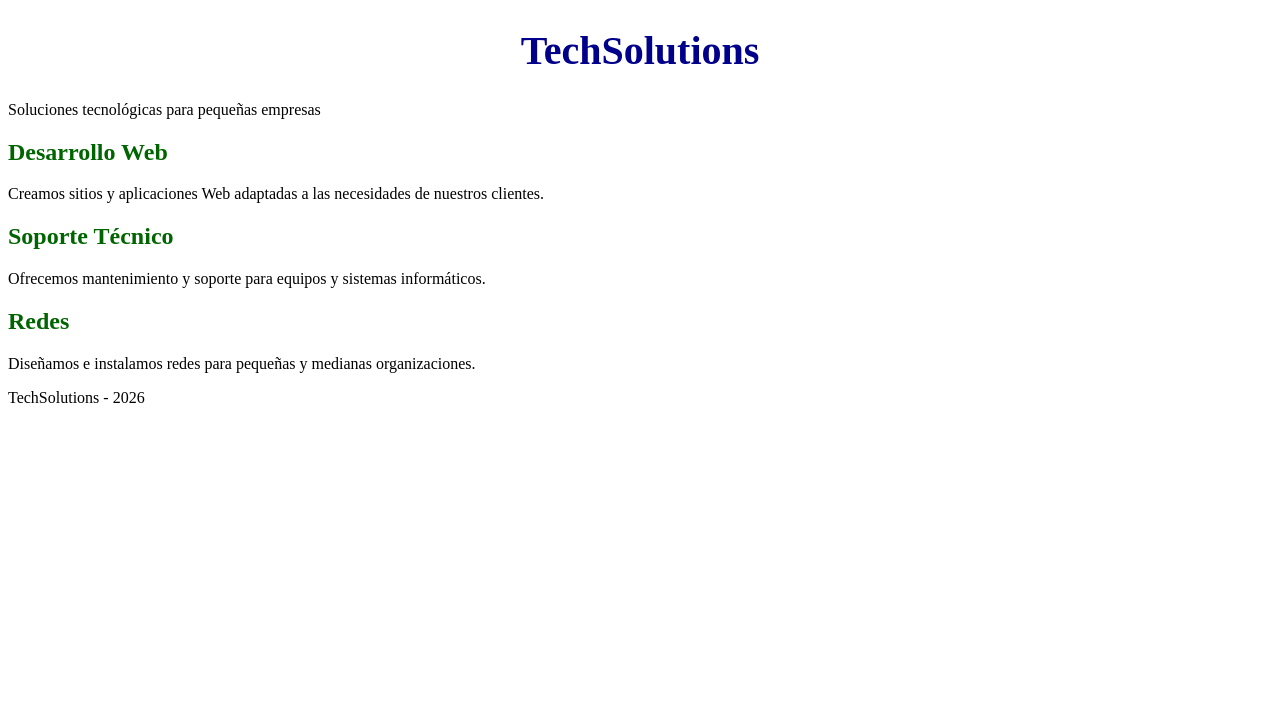
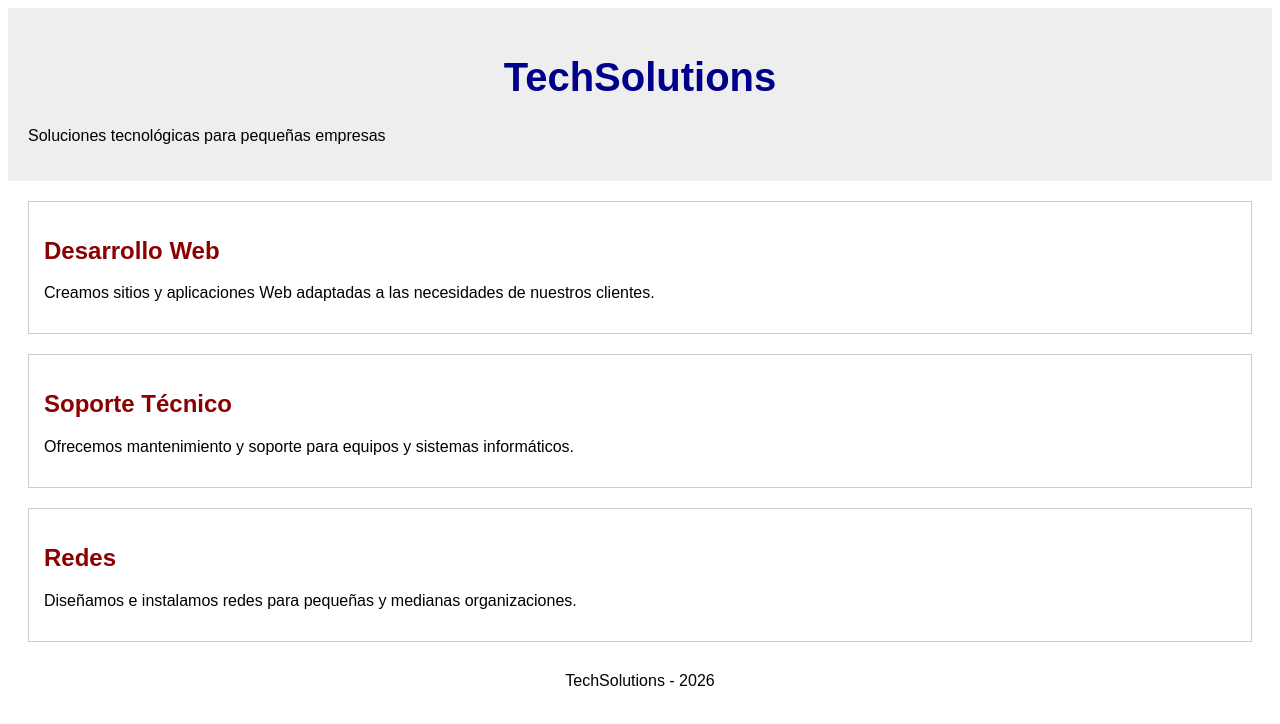
Before and after one commit to LeonardoEspHdez/LaboratorioCSS_inline_interno_externo, a plain HTML site: page index.html in a window 1280 px wide. Drawn offline with Linux system fonts and the light colour scheme.

Commit message:
Parte B - CSS interno

```diff
--- a/index.html
+++ b/index.html
@@ -5,29 +5,59 @@
     <meta charset="UTF-8">
     <meta name="viewport" content="width=device-width, initial-scale=1.0">
     <title>Servicios Tecnológicos</title>
+    <style>
+        body {
+            font-family: Arial, sans-serif;
+        }
+
+        h1 {
+            color: darkblue;
+            text-align: center;
+            font-size: 40px;
+        }
+
+        h2 {
+            color: darkred;
+        }
+
+        header {
+            background-color: #eeeeee;
+            padding: 20px;
+        }
+
+        section {
+            border: 1px solid #cccccc;
+            margin: 20px;
+            padding: 15px;
+        }
+
+        footer {
+            text-align: center;
+            margin-top: 30px;
+        }
+    </style>
+
 </head>
 
 <body>
     <header>
-        <h1 style="color: darkblue; font-size: 40px; text-align: center;">
-            TechSolutions
-        </h1>
+        <h1>TechSolutions</h1>
         <p>Soluciones tecnológicas para pequeñas empresas</p>
     </header>
 
     <main>
         <section>
-            <h2 style="color: darkgreen;">Desarrollo Web</h2>
+            <h2>Desarrollo Web</h2>
             <p>Creamos sitios y aplicaciones Web adaptadas a las necesidades de nuestros clientes.</p>
         </section>
 
         <section>
-            <h2 style="color: darkgreen;">Soporte Técnico</h2>
+            <h2>Soporte Técnico</h2>
             <p>Ofrecemos mantenimiento y soporte para equipos y sistemas informáticos.</p>
         </section>
 
         <section>
-            <h2 style="color: darkgreen;">Redes</h2>
+            <h2>Redes</h2>
             <p>Diseñamos e instalamos redes para pequeñas y medianas organizaciones.</p>
         </section>
     </main>
```
